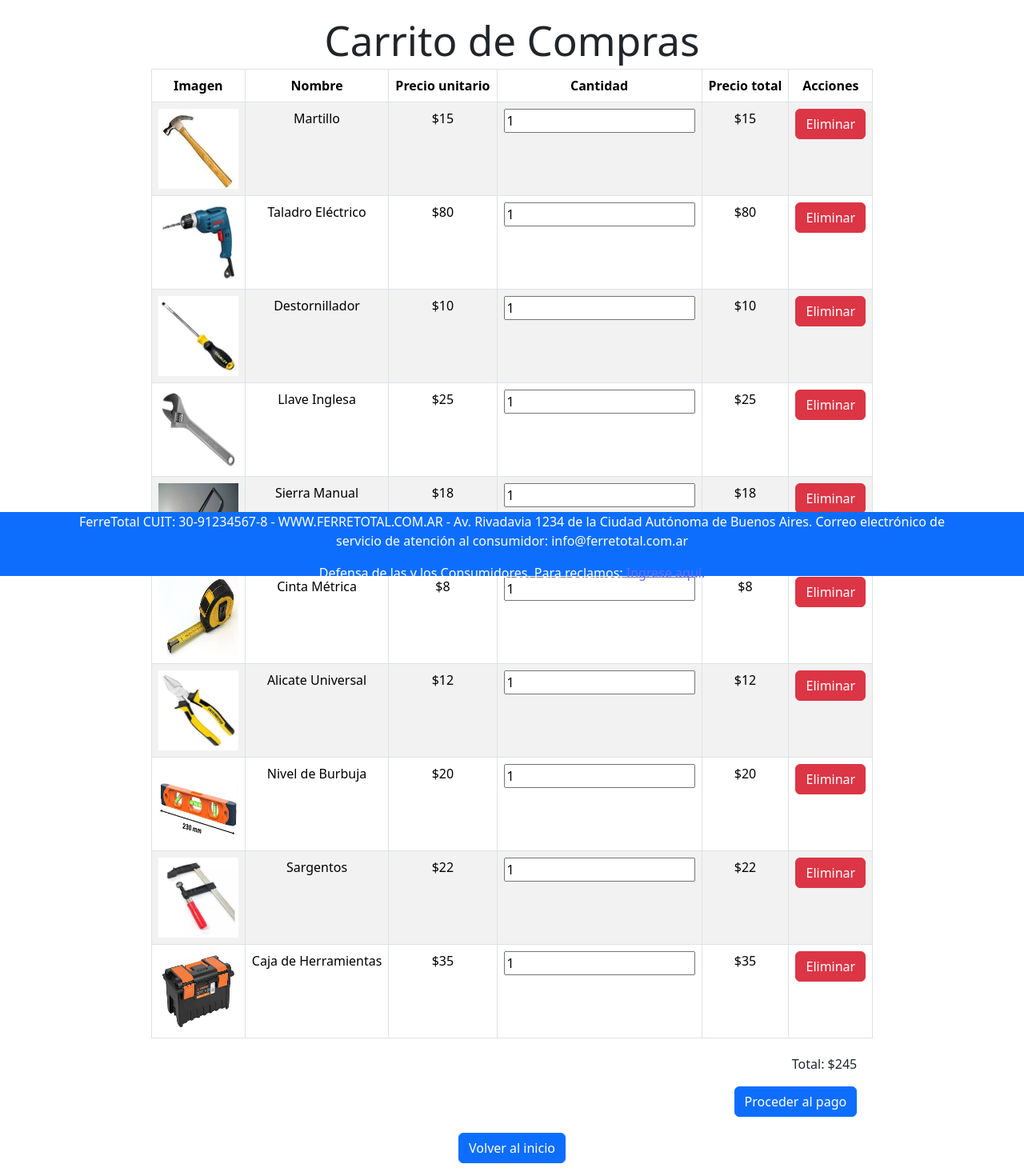
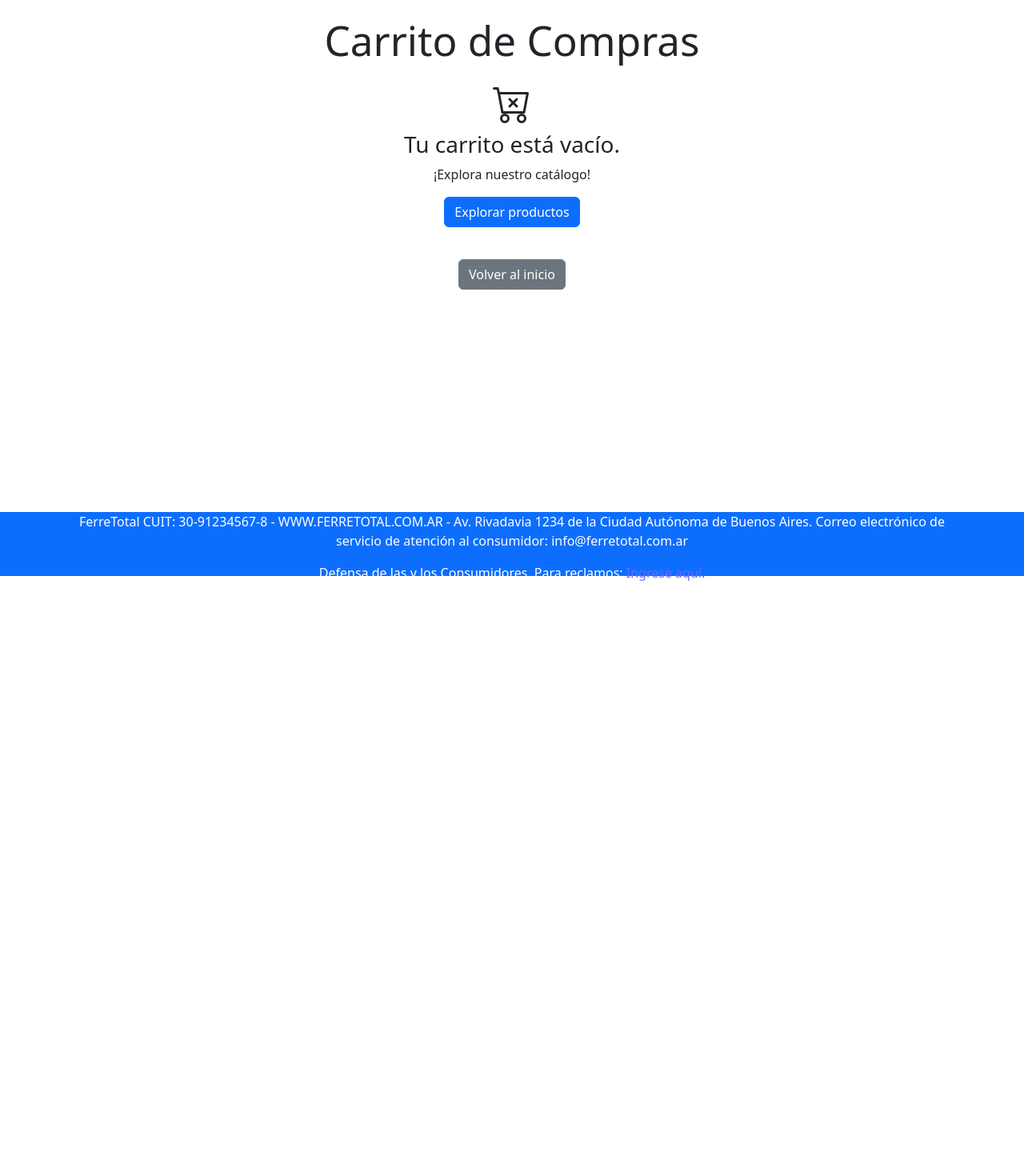
Before and after one commit to FedeAlvarado/TPI-LAB3, a React (Vite) app in the folder tpi-lab3/: page /cart in a window 1280 px wide. Shown: the part 80-1550 px from the top of the page at 80% size. After the commit the page ends 800 px from the top, so only its background shows below. Built offline with nearby package versions, Linux system fonts and the light colour scheme.

Commit message:
cart added

```diff
--- a/tpi-lab3/package.json
+++ b/tpi-lab3/package.json
@@ -14,6 +14,7 @@
     "react": "^18.2.0",
     "react-bootstrap": "^2.10.2",
     "react-dom": "^18.2.0",
+    "react-icons": "^5.2.1",
     "react-router-dom": "^6.23.0"
   },
   "devDependencies": {
--- a/tpi-lab3/src/App.jsx
+++ b/tpi-lab3/src/App.jsx
@@ -17,6 +17,7 @@ function App() {
   // Estado
   const [isLoggedIn, setIsLoggedIn] = useState(false);
   const [product, setProduct] = useState(listProduct);
+  const [cart, setCart] = useState([]);
 
   // Manejadores de inicio de sesión y cierre de sesión
   const loginHandler = () => {
@@ -60,7 +61,7 @@ function App() {
       path: '/products',
       element: (
         <Layout>
-          <Products listProducts={product} />
+          <Products listProducts={product} carts={setCart} />
         </Layout>
       ),
     },
@@ -68,7 +69,7 @@ function App() {
       path: '/cart',
       element: (
         <Layout>
-          <Cart listProducts={product} />
+          <Cart cart={cart} />
         </Layout>
       ),
     },
--- a/tpi-lab3/src/components/cart/Cart.jsx
+++ b/tpi-lab3/src/components/cart/Cart.jsx
@@ -1,50 +1,46 @@
+import React from 'react';
 import Table from 'react-bootstrap/Table';
 import Button from 'react-bootstrap/Button';
-import { useNavigate } from "react-router-dom";
-import React, { useState, useEffect } from 'react';
-import Navbar2 from "../navbar/Navbar";
+import { useNavigate } from 'react-router-dom';
+import Navbar2 from '../navbar/Navbar';
 import PropTypes from 'prop-types';
+import { BsCartX } from "react-icons/bs";
 
-const Cart = ({ listProducts }) => {
+const Cart = ({ cart, setCart }) => {
   const navigate = useNavigate();
-  const [products, setProducts] = useState(listProducts);
 
-  const handleClick = () => {
-    navigate("/");
+  const handleClickExplore = () => {
+    navigate('/products');
   };
 
-  useEffect(() => {
-
-    const updatedProducts = listProducts.map(product => ({
-      ...product,
-      quantity: product.quantity || 1 // Inicializa la cantidad de cada producto en 1 si aún no está definida
-    }));
-    setProducts(updatedProducts);
-  }, [listProducts]);
+  const handleClickHome = () => {
+    navigate('/dashboard');
+  };
 
   const handleRemove = (id) => {
-    const index = products.findIndex(product => product.id === id);
-    if (index !== -1) {
-      const updatedProducts = [...products];
-      updatedProducts.splice(index, 1); // Elimina el producto en el índice encontrado
-      setProducts(updatedProducts);
-    }
+
   };
 
+  const handleQuantityChange = (id, quantity) => {
+  }
 
-  const handleQuantityChange = (index, quantity) => {
-    const updatedProducts = [...products];
-    updatedProducts[index] = { ...updatedProducts[index], quantity: parseInt(quantity, 10) };
-    setProducts(updatedProducts); // Actualizar el estado con la copia actualizada del arreglo de productos
+  const handleProceedToPayment = () => {
+    console.log("Proceder al pago:", cart);
   };
-
-
-  const total = products.reduce((acc, product) => acc + (product.precio * product.quantity), 0);
 
   return (
     <div>
       <Navbar2 />
       <h1>Carrito de Compras</h1>
+      {cart.length === 0 ? (
+        <div style={{ textAlign: 'center', padding: '20px' }}>
+          <BsCartX style={{ fontSize: '3rem', marginBottom: '10px' }}/>
+          <h3>Tu carrito está vacío.</h3>
+          <p>¡Explora nuestro catálogo!</p>
+          <Button variant="primary" onClick={handleClickExplore}>Explorar productos</Button>
+        </div>
+      ) : (
+        <>
           <Table striped bordered hover>
             <thead>
               <tr>
@@ -57,16 +53,16 @@ const Cart = ({ listProducts }) => {
               </tr>
             </thead>
             <tbody>
-          {products.map((product, index) => (
+              {cart.map(product => (
                 <tr key={product.id}>
-              <td><img src={product.imageFileName} alt={product.nombre} style={{ width: "100px", height: "100px" }} /></td>
+                  <td><img src={product.imageFileName} alt={product.nombre} style={{ width: '100px', height: '100px' }} /></td>
                   <td>{product.nombre}</td>
                   <td>${product.precio}</td>
                   <td>
                     <input
                       type="number"
                       value={product.quantity}
-                  onChange={(e) => handleQuantityChange(index, e.target.value)}
+                      onChange={(e) => handleQuantityChange(product.id, parseInt(e.target.value))}
                     />
                   </td>
                   <td>${product.precio * product.quantity}</td>
@@ -78,16 +74,19 @@ const Cart = ({ listProducts }) => {
             </tbody>
           </Table>
           <div style={{ margin: '20px', textAlign: 'right' }}>
-        <p>Total: ${total}</p>
-        <Button variant="primary" onClick={() => console.log("Proceder al pago")}>Proceder al pago</Button>
+            <Button variant="primary" onClick={handleProceedToPayment}>Proceder al pago</Button>
           </div>
-      <Button onClick={handleClick}>Volver al inicio</Button>
+        </>
+      )}
+      <div style={{ textAlign: 'center', marginTop: '20px' }}>
+        <Button variant="secondary" onClick={handleClickHome}>Volver al inicio</Button>
+      </div>
     </div>
   );
 };
 
 Cart.propTypes = {
-  listProducts: PropTypes.array
-}
+  cart: PropTypes.array.isRequired,
+};
 
 export default Cart;
--- a/tpi-lab3/src/components/login/Login.jsx
+++ b/tpi-lab3/src/components/login/Login.jsx
@@ -62,29 +62,29 @@ const Login = () => {
 
     setErrors({ ...errors, exist: false });
 
-    try {
-      const response = await fetch('http://localhost:7054/api/Api', {
-        method: 'POST',
-        headers: {
-          'accept':' */*',
-          'Content-Type': 'application/json'
-        },
-        body: JSON.stringify({ email, password })
-      });
+    // try {
+    //   const response = await fetch('http://localhost:7054/api/Api', {
+    //     method: 'POST',
+    //     headers: {
+    //       'accept':' */*',
+    //       'Content-Type': 'application/json'
+    //     },
+    //     body: JSON.stringify({ email, password })
+    //   });
 
-      const data = await response.json();
+    //   const data = await response.json();
 
-      if (response.ok) {
+      // if (response.ok) {
         handleLogin(email);
         navigate('/');
-      } else {
-        setErrors({ ...errors, apiError: false });
-        setErrorMsg("Credenciales incorrectas.");
-      }
-    } catch (error) {
-      setErrors({ ...errors, apiError: false });
-      setErrorMsg("Error al conectar con el servidor.");
-    }
+    //   } else {
+    //     setErrors({ ...errors, apiError: false });
+    //     setErrorMsg("Credenciales incorrectas.");
+    //   }
+    // } catch (error) {
+    //   setErrors({ ...errors, apiError: false });
+    //   setErrorMsg("Error al conectar con el servidor.");
+    // }
   };
 
   return (
--- a/tpi-lab3/src/components/navbar/Navbar.jsx
+++ b/tpi-lab3/src/components/navbar/Navbar.jsx
@@ -37,7 +37,7 @@ const Navbar2 = ({ listProduct }) => {
               </Offcanvas.Header>
               <Offcanvas.Body>
                 <Nav className="justify-content-end flex-grow-1 pe-3">
-                  <Nav.Link onClick={handleClick} to="/dashboard">Inicio</Nav.Link>
+                  <Nav.Link onClick={handleClick} to="/Dashboard">Inicio</Nav.Link>
                   <Nav.Link onClick={handleClick} to="/login">Log-in</Nav.Link>
                   <Nav.Link onClick={handleClick} to="/products">Productos</Nav.Link>
                   <Nav.Link onClick={handleClick} to="/cart">Carrito</Nav.Link>
--- a/tpi-lab3/src/data/Data.js
+++ b/tpi-lab3/src/data/Data.js
@@ -1,5 +1,6 @@
 export const listProduct = [
   {
+    id: 1,
     nombre: "Martillo",
     descripcion: "Herramienta manual para clavar y retirar clavos.",
     precio: 15,
@@ -7,6 +8,7 @@ export const listProduct = [
     stock: 100
   },
   {
+    id: 2,
     nombre: "Taladro Eléctrico",
     descripcion: "Taladro de alta potencia para perforar madera, metal y concreto.",
     precio: 80,
@@ -14,6 +16,7 @@ export const listProduct = [
     stock: 100
   },
   {
+    id: 3,
     nombre: "Destornillador",
     descripcion: "Destornillador de punta plana y estrella con mango ergonómico.",
     precio: 10,
@@ -21,6 +24,7 @@ export const listProduct = [
     stock: 100
   },
   {
+    id: 4,
     nombre: "Llave Inglesa",
     descripcion: "Llave ajustable para apretar o aflojar tuercas y tornillos.",
     precio: 25,
@@ -28,6 +32,7 @@ export const listProduct = [
     stock: 100
   },
   {
+    id: 5,
     nombre: "Sierra Manual",
     descripcion: "Sierra para cortar madera con mango cómodo.",
     precio: 18,
@@ -35,6 +40,7 @@ export const listProduct = [
     stock: 100
   },
   {
+    id: 6,
     nombre: "Cinta Métrica",
     descripcion: "Cinta métrica retráctil de 5 metros para medir superficies.",
     precio: 8,
@@ -42,6 +48,7 @@ export const listProduct = [
     stock: 100
   },
   {
+    id: 7,
     nombre: "Alicate Universal",
     descripcion: "Alicate multiusos para cortar y sujetar objetos.",
     precio: 12,
@@ -49,6 +56,7 @@ export const listProduct = [
     stock: 100
   },
   {
+    id: 8,
     nombre: "Nivel de Burbuja",
     descripcion: "Nivel para verificar la horizontalidad y verticalidad de superficies.",
     precio: 20,
@@ -56,6 +64,7 @@ export const listProduct = [
     stock: 100
   },
   {
+    id: 9,
     nombre: "Sargentos",
     descripcion: "Sargentos de apriete rápido para sujetar piezas durante el trabajo.",
     precio: 22,
@@ -63,6 +72,7 @@ export const listProduct = [
     stock: 100
   },
   {
+    id: 10,
     nombre: "Caja de Herramientas",
     descripcion: "Caja organizadora para almacenar y transportar herramientas.",
     precio: 35,
```
Also changed, not shown: tpi-lab3/src/components/productItem/ProductItem.jsx (+42 -12 lines), tpi-lab3/src/components/products/Products.jsx (+31 -9 lines), 1 other file (tests, documents, lock files or other folders). Lines whose indentation alone changed are shown as unchanged.
